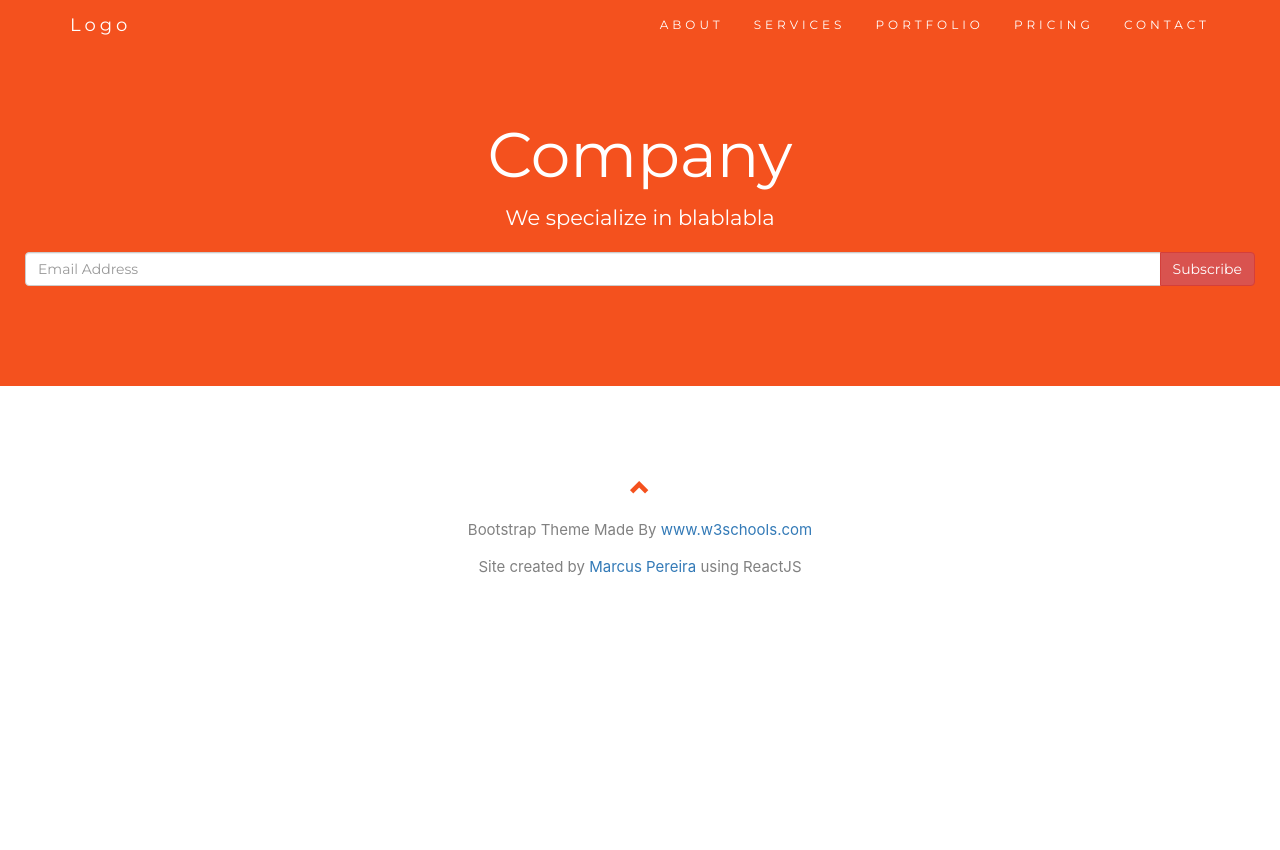
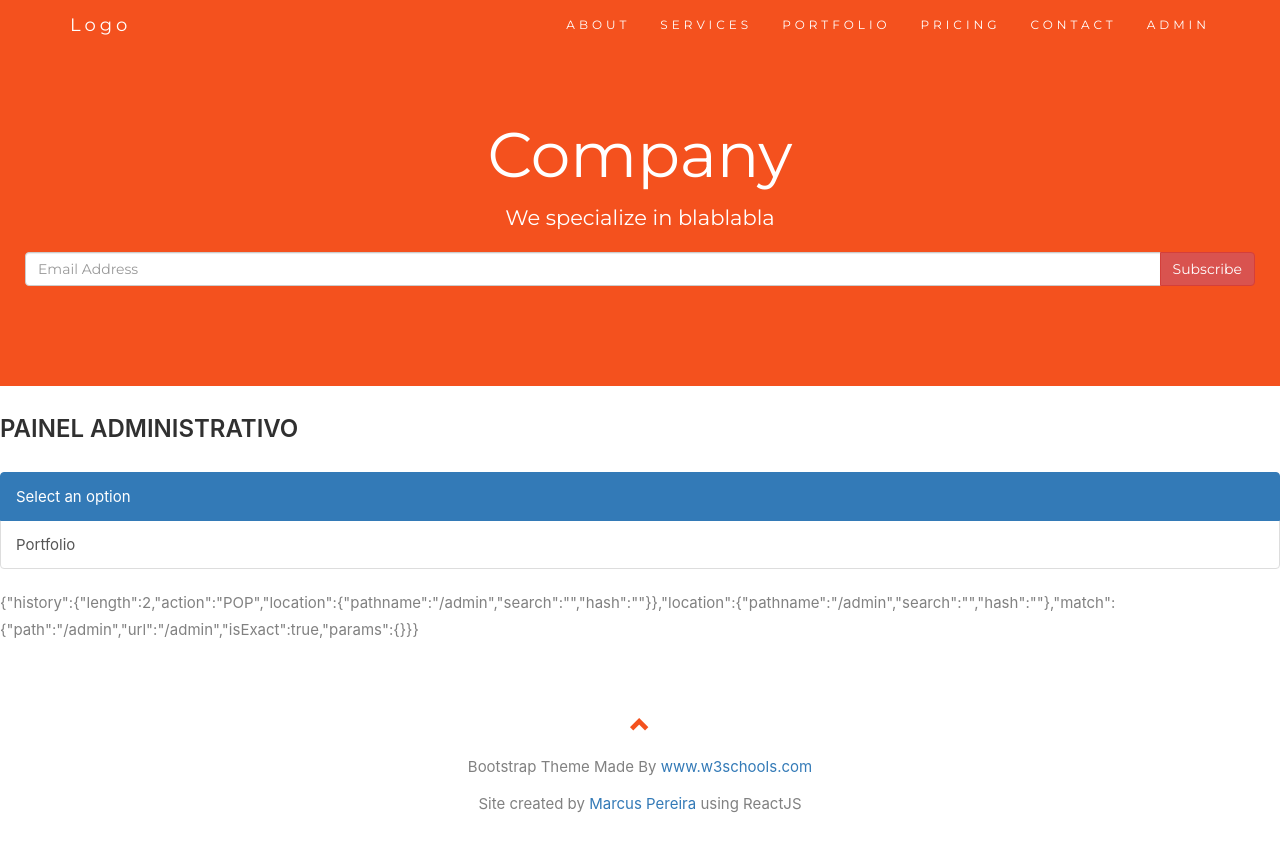
Before and after one commit to marcuspereiradev/company, a React (Create React App) app: page /admin in a window 1280 px wide. Shown: the top 850 px of the page. Before the commit the page ends 800 px from the top, so only its background shows below. Built offline with nearby package versions, Linux system fonts and the light colour scheme.

Commit message:
Creating admin components

```diff
--- a/src/App.js
+++ b/src/App.js
@@ -7,6 +7,7 @@ import Services from './components/Services';
 import Portfolio from './components/Portfolio';
 import Pricing from './components/Pricing';
 import Contact from './components/Contact';
+import Admin from './admin/Admin';
 import Footer from './components/Footer';
 
 class App extends Component {
@@ -20,6 +21,7 @@ class App extends Component {
           <Route path='/portfolio' component={ Portfolio } />
           <Route path='/pricing' component={ Pricing } />
           <Route path='/contact' component={ Contact } />
+          <Route path='/admin' component={ Admin } />
           <Footer />
         </div>
       </BrowserRouter>
--- /dev/null
+++ b/src/admin/Admin.js
@@ -0,0 +1,23 @@
+import React, { Component } from 'react';
+import { Route } from 'react-router-dom';
+import AdminMenu from './AdminMenu';
+import AdminPortfolio from './AdminPortfolio';
+
+class Admin extends Component {
+  constructor(props) {
+    super(props)
+  }
+
+  render() {
+    return (
+      <div>
+        <h2>Painel Administrativo</h2>
+        <Route path={'/'} component={AdminMenu} />
+        <Route path={`${this.props.match.url}/portfolio`} component={AdminPortfolio}/>
+        <p>{JSON.stringify(this.props)}</p>
+      </div>
+    )
+  }
+}
+
+export default Admin;
--- /dev/null
+++ b/src/admin/AdminMenu.js
@@ -0,0 +1,17 @@
+import React from 'react';
+
+const AdminMenu = props => {
+  return (
+    <div className="list-group">
+      <a href="#" className="list-group-item list-group-item-action active">
+        Select an option
+      </a>
+      <a href="#" className="list-group-item list-group-item-action">Portfolio</a>
+      {/* <a href="#" className="list-group-item list-group-item-action">Morbi leo risus</a>
+      <a href="#" className="list-group-item list-group-item-action">Porta ac consectetur ac</a>
+      <a href="#" className="list-group-item list-group-item-action disabled">Vestibulum at eros</a> */}
+    </div>
+  )
+}
+
+export default AdminMenu;
--- /dev/null
+++ b/src/admin/AdminPortfolio.js
@@ -0,0 +1,15 @@
+import React, { Component } from 'react';
+
+class AdminPortfolio extends Component {
+  constructor(props) {
+    super(props)
+  }
+
+  render() {
+    return (
+      <h2>Portfolio - Area administrativa</h2>
+    )
+  }
+}
+
+export default AdminPortfolio;
--- a/src/components/Header.js
+++ b/src/components/Header.js
@@ -34,6 +34,7 @@ const Header = props => {
               <li><Link to='/portfolio'>PORTFOLIO</Link></li>
               <li><Link to='/pricing'>PRICING</Link></li>
               <li><Link to='/contact'>CONTACT</Link></li>
+              <li><Link to='/admin'>ADMIN</Link></li>
             </ul>
           </div>
         </div>
```
